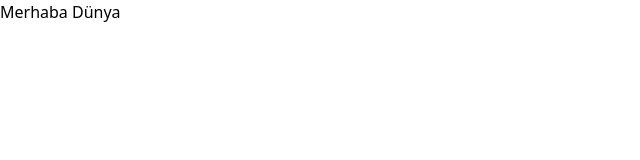
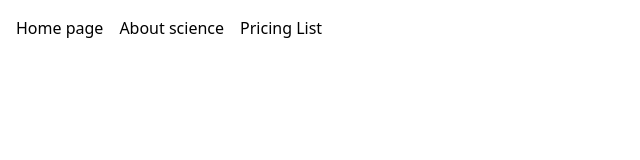
Before and after one commit to burakbehlull/discover-technology-science, a website: page src/index.html in a window 1280 px wide. Shown: the whole page, without its empty margins (0-640 px from the left). Drawn offline with Linux system fonts and the light colour scheme.

Commit message:
feat: Define Nunito font and implement general HTML layout

```diff
--- a/src/index.html
+++ b/src/index.html
@@ -1,10 +1,25 @@
 <!DOCTYPE html>
 <html>
-<head>
-	<title>Discover Techology Scince</title>
-	<link rel="stylesheet" type="text/css" href="../dist/styles.css">
-</head>
-<body>
-	<h1>Merhaba Dünya</h1>
-</body>
+	<head>
+		<title>Discover Techology Scince</title>
+		<link rel="stylesheet" type="text/css" href="../dist/styles.css">
+		<link rel="preconnect" href="https://fonts.googleapis.com">
+		<link rel="preconnect" href="https://fonts.gstatic.com" crossorigin>
+		<link href="https://fonts.googleapis.com/css2?family=Nunito:ital,wght@0,300;0,400;0,500;0,600;0,700;1,300;1,400;1,500;1,600;1,700&display=swap" rel="stylesheet">
+	</head>
+	<body class="mx-4 my-4">
+		<header>
+			<nav>
+				<ul class="flex list-none gap-4">
+					<li>Home page</li>
+					<li>About science</li>
+					<li>Pricing List</li>
+				</ul>
+			</nav>
+		</header>
+
+		<main>
+
+		</main>
+	</body>
 </html>
--- a/tailwind.config.js
+++ b/tailwind.config.js
@@ -3,6 +3,9 @@ module.exports = {
   content: ["./src/**/*.{html,js}"],
   theme: {
     extend: {
+    	fontFamily: {
+    		Nunito: ['Nunito', 'sans-serif'],
+    	}
     },
   },
   plugins: [],
```
Also changed, not shown: dist/styles.css.
